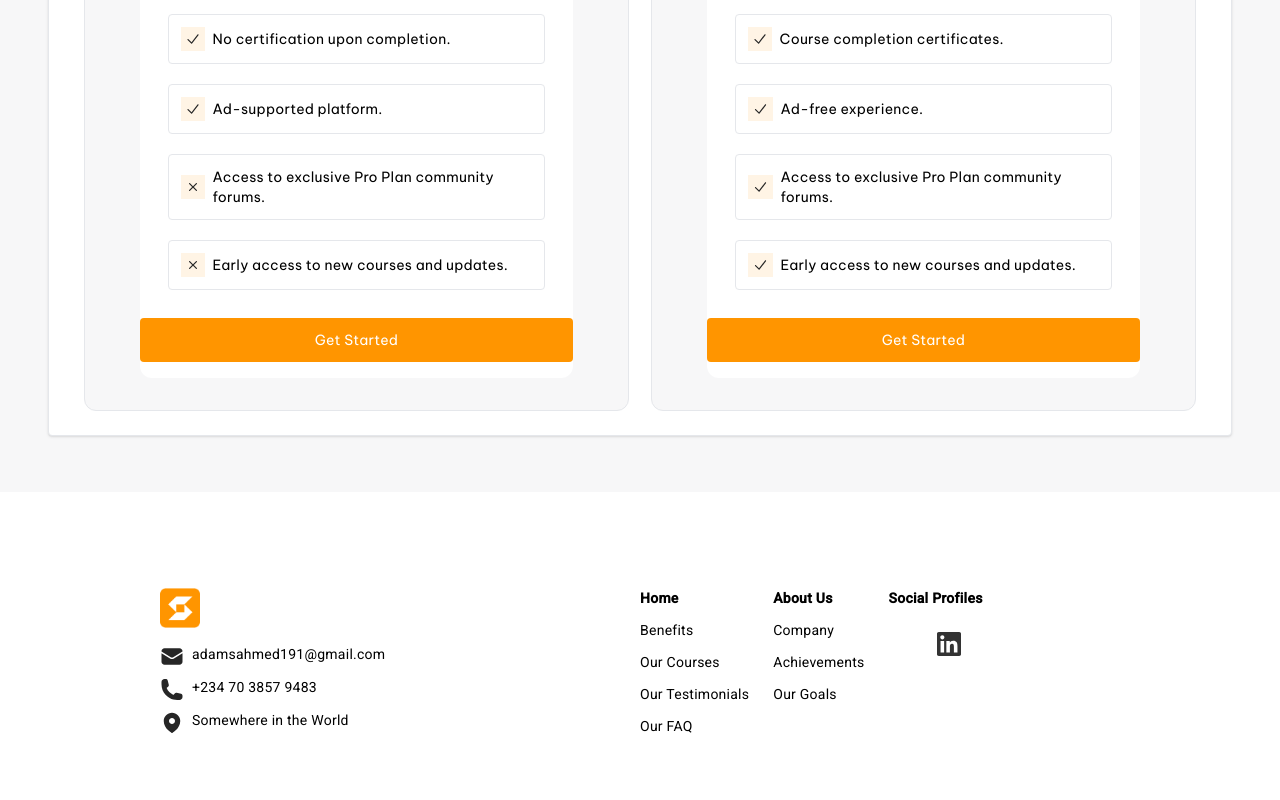
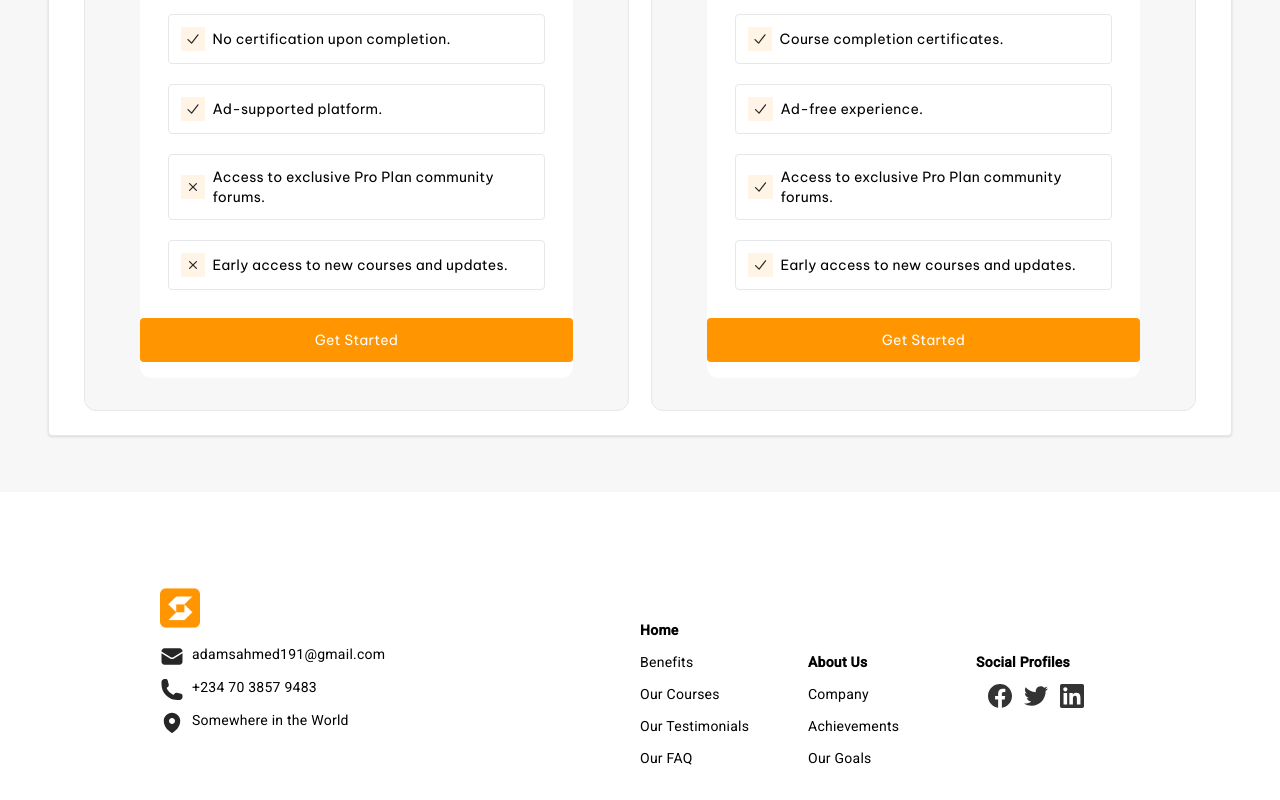
Before and after one commit to Harmedino/online-learning-platform, an Angular app: page / in a window 1280 px wide. Shown: the part 7181-7981 px from the top of the page. Before the commit the page ends 7949 px from the top, so only its background shows below. Built offline with nearby package versions, Linux system fonts and the light colour scheme.

Commit message:
done with footer

```diff
--- a/src/app/home/footer/footer.component.html
+++ b/src/app/home/footer/footer.component.html
@@ -1,5 +1,5 @@
-<div class="bg-white h-auto md:flex flex-col md:flex-row md:justify-around items-center pt-24 px-40 pb-8">
-  <div class="w-full mx-auto flex md:flex-row  flex-col items-start">
+<div class="bg-white h-auto md:flex flex-col md:flex-row md:justify-around items-center pt-24  px-8 md:px-40 pb-8">
+  <div class="w-full mx-auto flex md:flex-row  flex-col items-start space-y-8">
     <div class="flex flex-col items-start gap-4 w-1/2">
       <img src="../../../assets/images/logo.png" alt="logo" class="w-10 h-10" />
       <ul class="flex flex-col w-auto items-start content-start gap-2 flex-wrap">
@@ -31,8 +31,8 @@
       </ul>
   </div>
 
-  <div class="flex items-start">
-    <div class="mr-6">
+  <div class="sm:flex items-start w-full md:w-1/2 space-y-8">
+    <div class="mr-6 w-2/4">
         <ul>
             <li class="font-bold mb-3"><a href="#">Home</a></li>
             <li class="mb-3"><a href="#">Benefits</a></li>
@@ -41,7 +41,7 @@
             <li><a href="#">Our FAQ</a></li>
         </ul>
     </div>
-    <div class="mr-6">
+    <div class="mr-6 w-2/4  ">
         <ul>
             <li class="font-bold mb-3"><a href="#">About Us</a></li>
             <li class="mb-3"><a href="#">Company</a></li>
@@ -49,24 +49,38 @@
             <li><a href="#">Our Goals</a></li>
         </ul>
     </div>
-    <div>
+    <div class="w-full md:w-2/4 ">
         <ul>
             <li class="font-bold mb-3"><a href="#">Social Profiles</a></li>
-            <li class="mb-3 inline-block">
+            <li class="ml-3 inline-block">
                 <a href="#">
-                    <svg xmlns="http://www.w3.org/2000/svg" width="24" height="24" viewBox="0 0 24 24" fill="none">
-                        <!-- SVG content -->
-                    </svg>
+                  <svg xmlns="http://www.w3.org/2000/svg" width="24" height="24" viewBox="0 0 24 24" fill="none">
+                    <g clip-path="url(#clip0_29_867)">
+                      <path d="M24 12C24 5.37258 18.6274 0 12 0C5.37258 0 0 5.37258 0 12C0 17.9895 4.3882 22.954 10.125 23.8542V15.4687H7.07812V12H10.125V9.35625C10.125 6.34875 11.9166 4.6875 14.6576 4.6875C15.9701 4.6875 17.3438 4.92187 17.3438 4.92187V7.875H15.8306C14.34 7.875 13.875 8.80008 13.875 9.75V12H17.2031L16.6711 15.4687H13.875V23.8542C19.6118 22.954 24 17.9895 24 12Z" fill="#333333"/>
+                    </g>
+                    <defs>
+                      <clipPath id="clip0_29_867">
+                        <rect width="24" height="24" fill="white"/>
+                      </clipPath>
+                    </defs>
+                  </svg>
                 </a>
             </li>
-            <li class="mb-3 inline-block">
+            <li class="ml-3 inline-block">
                 <a href="#">
-                    <svg xmlns="http://www.w3.org/2000/svg" width="24" height="24" viewBox="0 0 24 24" fill="none">
-                        <!-- SVG content -->
-                    </svg>
+                  <svg xmlns="http://www.w3.org/2000/svg" width="24" height="24" viewBox="0 0 24 24" fill="none">
+                    <g clip-path="url(#clip0_29_870)">
+                      <path d="M7.55016 21.7497C16.6045 21.7497 21.5583 14.2465 21.5583 7.74162C21.5583 7.53068 21.5536 7.31505 21.5442 7.10412C22.5079 6.40722 23.3395 5.54401 24 4.55505C23.1025 4.95436 22.1496 5.21514 21.1739 5.32849C22.2013 4.71266 22.9705 3.74523 23.3391 2.60552C22.3726 3.17831 21.3156 3.58237 20.2134 3.80037C19.4708 3.01132 18.489 2.48887 17.4197 2.31381C16.3504 2.13874 15.2532 2.32081 14.2977 2.83185C13.3423 3.3429 12.5818 4.15446 12.1338 5.14107C11.6859 6.12767 11.5754 7.23437 11.8195 8.29005C9.86249 8.19185 7.94794 7.68346 6.19998 6.79785C4.45203 5.91225 2.90969 4.66919 1.67297 3.14927C1.0444 4.233 0.852057 5.5154 1.13503 6.73585C1.418 7.95629 2.15506 9.0232 3.19641 9.71974C2.41463 9.69492 1.64998 9.48444 0.965625 9.10568V9.16662C0.964925 10.3039 1.3581 11.4063 2.07831 12.2865C2.79852 13.1667 3.80132 13.7703 4.91625 13.9947C4.19206 14.1929 3.43198 14.2218 2.69484 14.0791C3.00945 15.0572 3.62157 15.9126 4.44577 16.5261C5.26997 17.1395 6.26512 17.4804 7.29234 17.501C5.54842 18.8709 3.39417 19.6139 1.17656 19.6104C0.783287 19.6098 0.390399 19.5857 0 19.5382C2.25286 20.9835 4.87353 21.7511 7.55016 21.7497Z" fill="#333333"/>
+                    </g>
+                    <defs>
+                      <clipPath id="clip0_29_870">
+                        <rect width="24" height="24" fill="white"/>
+                      </clipPath>
+                    </defs>
+                  </svg>
                 </a>
             </li>
-            <li class="inline-block">
+            <li class="inline-block ml-3">
                 <a href="#">
                   <svg xmlns="http://www.w3.org/2000/svg" width="24" height="24" viewBox="0 0 24 24" fill="none">
                     <g clip-path="url(#clip0_29_873)">
```
